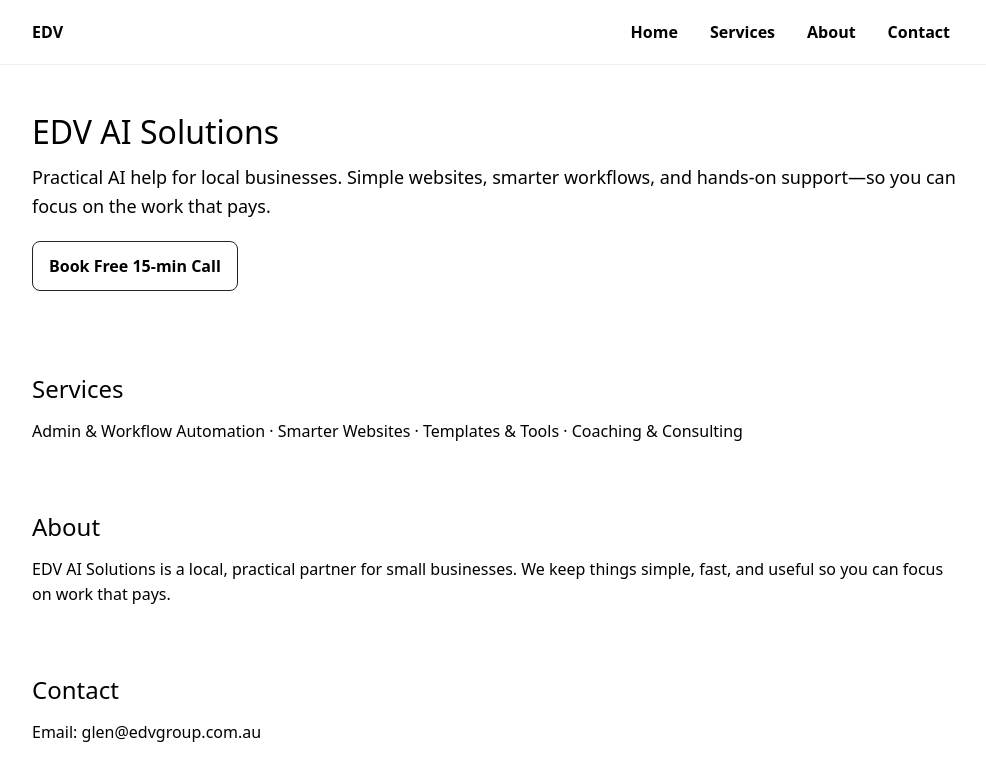
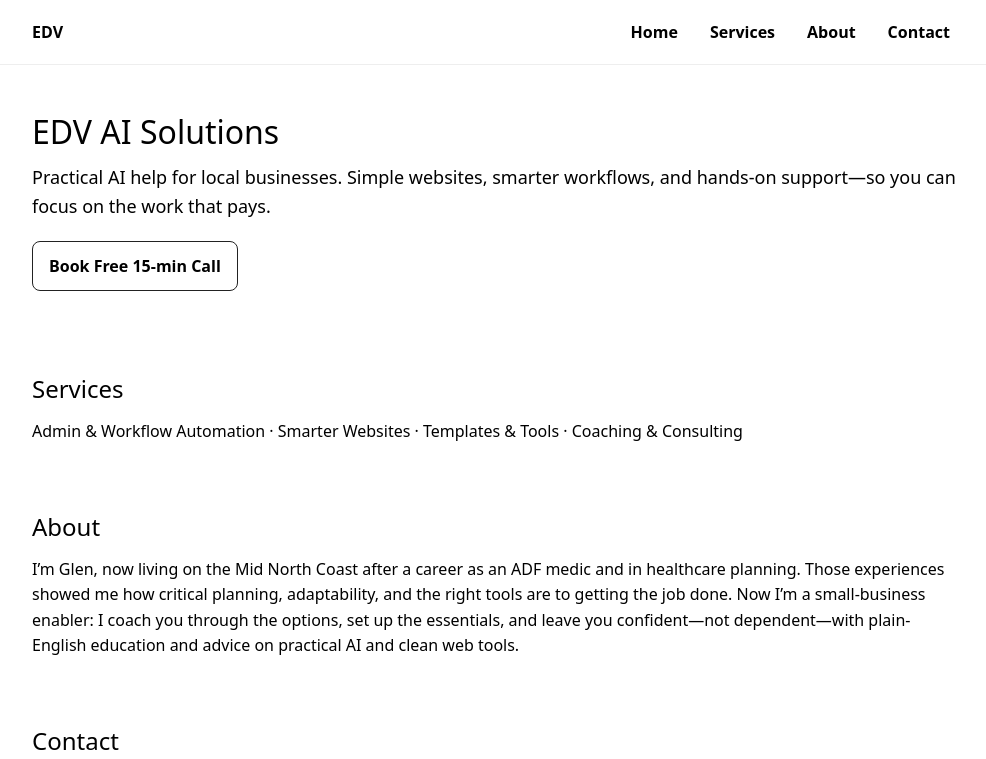
Before and after one commit to Hoppy17/edv-ai-site, a React (Vite) app: page / in a window 1280 px wide. Shown: the top 759 px of the page, without its empty margins (144-1130 px from the left). Built offline with nearby package versions, Linux system fonts and the light colour scheme.

Commit message:
Update About paragraph

```diff
--- a/src/components/About.tsx
+++ b/src/components/About.tsx
@@ -11,7 +11,7 @@ export default function About() {
     >
       <h2 style={{ fontSize: 24, marginBottom: 12 }}>About</h2>
       <p style={{ fontSize: 16, lineHeight: 1.6 }}>
-        EDV AI Solutions is a local, practical partner for small businesses. We keep things simple, fast, and useful so you can focus on work that pays.
+        I’m Glen, now living on the Mid North Coast after a career as an ADF medic and in healthcare planning. Those experiences showed me how critical planning, adaptability, and the right tools are to getting the job done. Now I’m a small-business enabler: I coach you through the options, set up the essentials, and leave you confident—not dependent—with plain-English education and advice on practical AI and clean web tools.
       </p>
     </section>
   );
```
